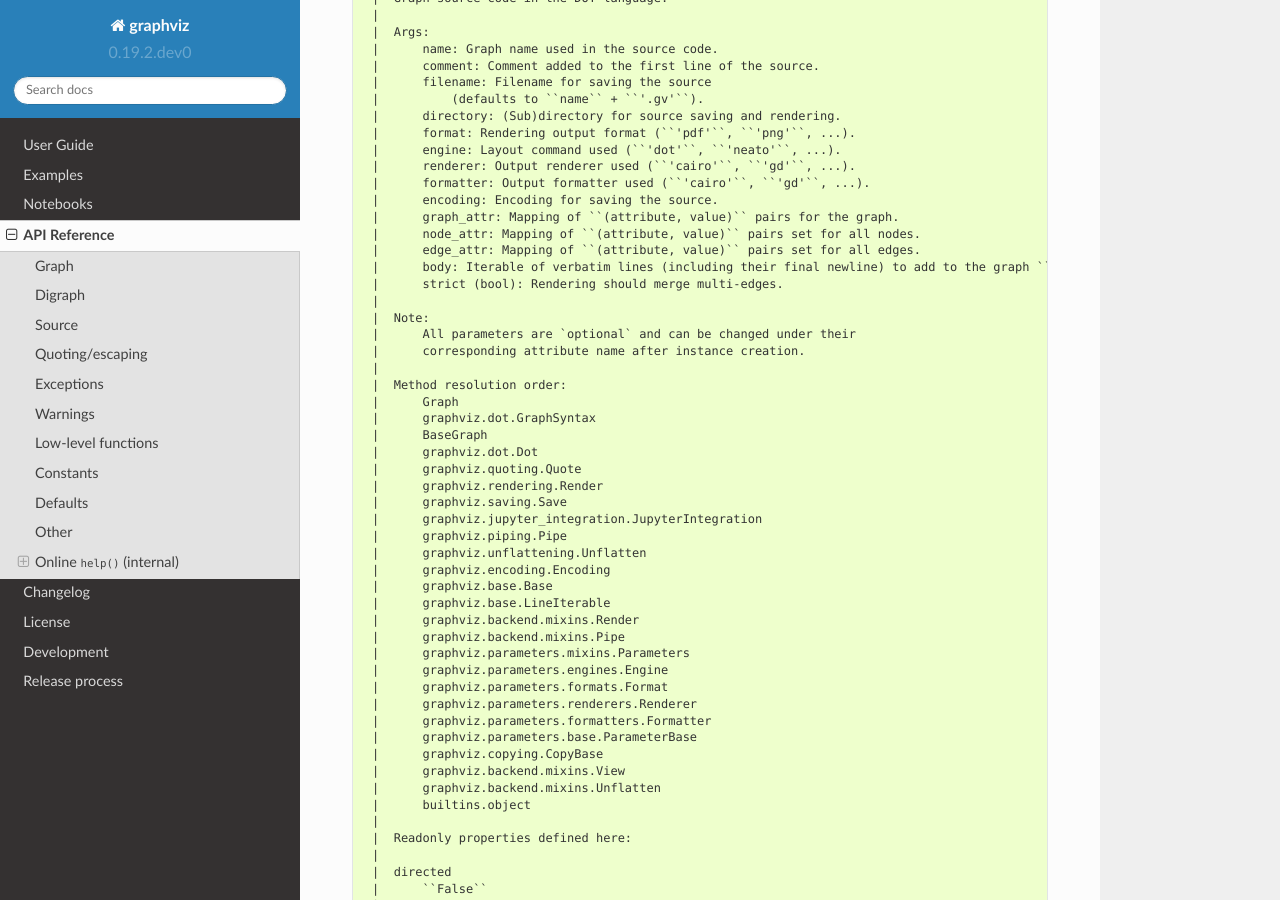
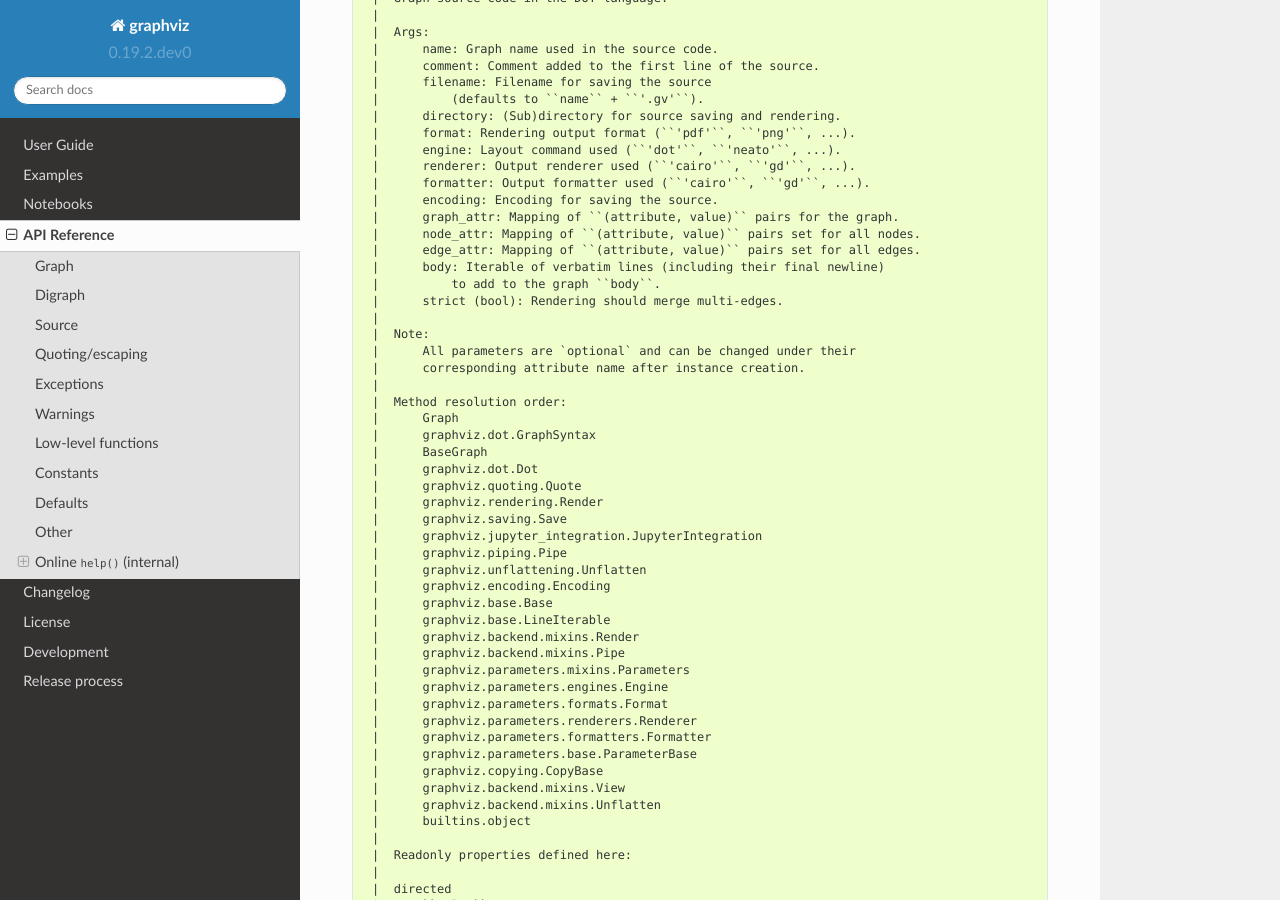
Before and after one commit to xflr6/graphviz, a Sphinx documentation site: the page built from docs/api.rst, in a window 1280 px wide and 900 px high, scrolled down 6146 px. Built offline with Sphinx 7.4.7 and the Read the Docs theme 2.0.0, drawn with Linux system fonts in a browser that asks for light colours; the version number is read from the project's files by our own code; some of the changed text lies outside the part shown.

```diff
--- a/docs/api.rst
+++ b/docs/api.rst
@@ -268,7 +268,8 @@ https://github.com/xflr6/graphviz/blob/master/docs/api.rst#graph-1
      |      graph_attr: Mapping of ``(attribute, value)`` pairs for the graph.
      |      node_attr: Mapping of ``(attribute, value)`` pairs set for all nodes.
      |      edge_attr: Mapping of ``(attribute, value)`` pairs set for all edges.
-     |      body: Iterable of verbatim lines (including their final newline) to add to the graph ``body``.
+     |      body: Iterable of verbatim lines (including their final newline)
+     |          to add to the graph ``body``.
      |      strict (bool): Rendering should merge multi-edges.
      |
      |  Note:
@@ -775,7 +776,8 @@ https://github.com/xflr6/graphviz/blob/master/docs/api.rst#digraph-1
      |      graph_attr: Mapping of ``(attribute, value)`` pairs for the graph.
      |      node_attr: Mapping of ``(attribute, value)`` pairs set for all nodes.
      |      edge_attr: Mapping of ``(attribute, value)`` pairs set for all edges.
-     |      body: Iterable of verbatim lines (including their final newline) to add to the graph ``body``.
+     |      body: Iterable of verbatim lines (including their final newline)
+     |          to add to the graph ``body``.
      |      strict (bool): Rendering should merge multi-edges.
      |
      |  Note:
```
